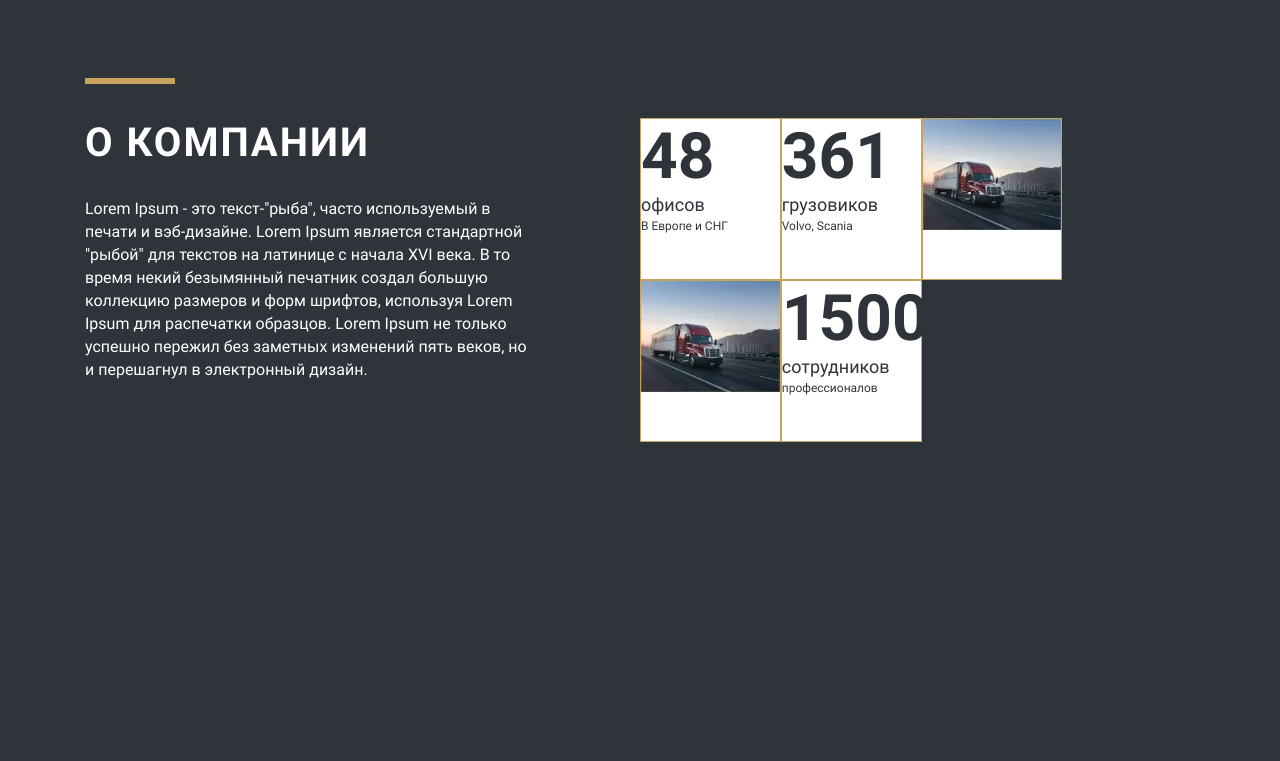
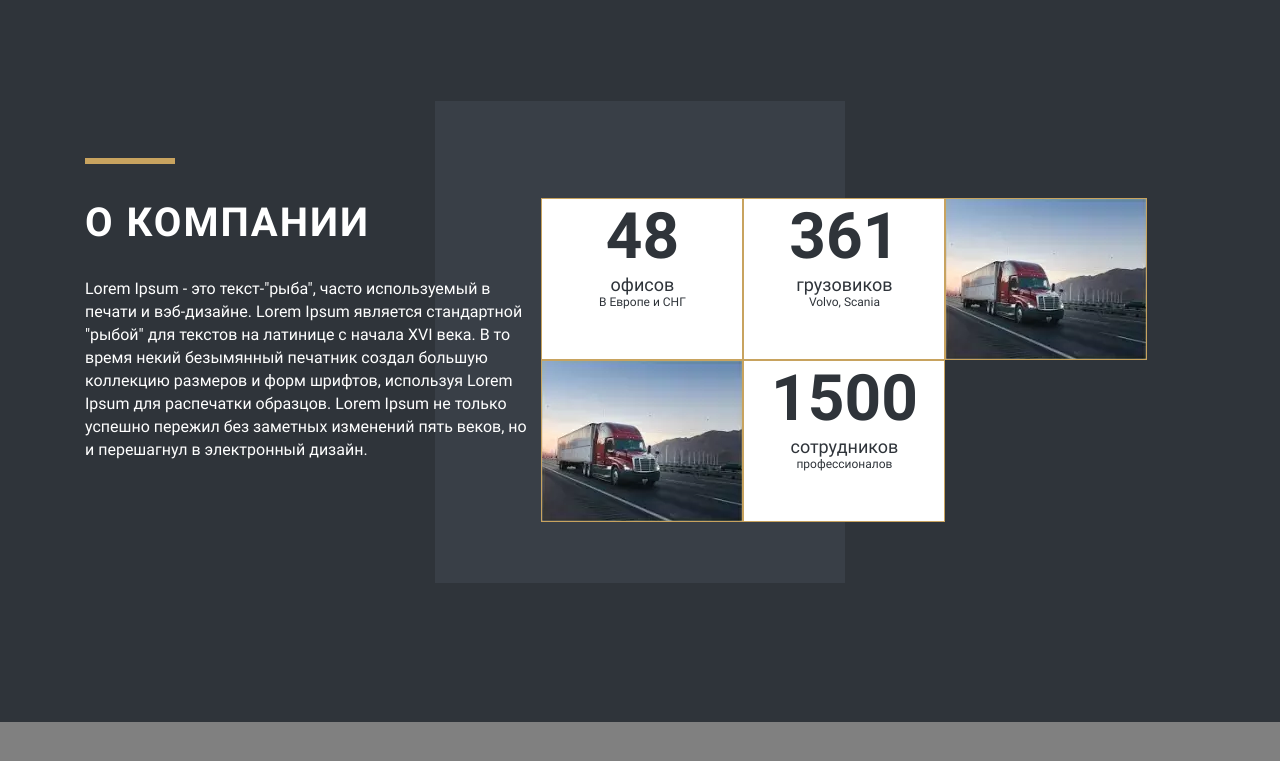
Before and after one commit to Bekjan555/Freight-transportation, a React (Create React App) app: page / in a window 1280 px wide. Shown: the part 2137-2898 px from the top of the page. Before the commit the page ends 2579 px from the top, so only its background shows below. Built offline with nearby package versions, Linux system fonts and the light colour scheme.

Commit message:
finished the section "about", created new section "map"

```diff
--- a/src/App.js
+++ b/src/App.js
@@ -3,6 +3,7 @@ import Hero from './components/hero';
 import Transportation from './components/transportation/index.jsx';
 import Services from './components/services/index.jsx';
 import About from './components/about/index.jsx';
+import Map from './components/map/index.jsx';
 
 
 const App = () => {
@@ -13,6 +14,7 @@ const App = () => {
       <Transportation />
       <Services/>
       <About/>
+      <Map/>
     </div>
   );
 };
--- a/src/base.scss
+++ b/src/base.scss
@@ -51,9 +51,15 @@ p {
 ul {
 	padding: 0;
 }
+.col-7 {
+	width: 58.88%;
+}
 
 .col-6 {
 	width: 50%;
+}
+.col-5 {
+	width: 41.12%;
 }
 
 .col-3 {
@@ -75,5 +81,4 @@ img {
 .flex-align-center {
 	display: flex;
 	align-items: center;
-	justify-content: space-between;
 }
--- a/src/components/about/_styles.scss
+++ b/src/components/about/_styles.scss
@@ -1,10 +1,8 @@
 @import "../global";
 
 .about {
-    margin-top: 120px;
-    &__row {
-        justify-content: space-between;
-    }
+    margin-top: 200px;
+    position: relative;
     &__description {
         font-size: 16px;
         line-height: 23px;
@@ -16,6 +14,8 @@
         background-color: white;
         color: $dark;
         border: 0.25px solid $gold;
+        flex-direction: column;
+        width: 200px;
     }
 }
 .text {
@@ -29,3 +29,14 @@
         font-size: 12px;
     }
 }
+
+.block {
+    width: 410px;
+    height: 482px;
+    background: #393F47;
+    position: absolute;
+    top: -30%;
+    left: 50%;
+    transform: translate(-50%);
+    z-index: -1;
+}
--- a/src/components/about/index.jsx
+++ b/src/components/about/index.jsx
@@ -8,7 +8,7 @@ const About = () => {
       <div className="container">
         <div className="about__content">
           <div className="about__row row">
-            <div className="col-6">
+            <div className="col-5">
               <h2 className="title">О компании</h2>
               <p className="about__description">
                 Lorem Ipsum - это текст-"рыба", часто используемый в печати и
@@ -20,29 +20,32 @@ const About = () => {
                 веков, но и перешагнул в электронный дизайн.
               </p>
             </div>
-            <div className="col-6 row">
-              <div className="about__item col-3">
+            <div className="col-7 row">
+              <div className="about__item flex-align-center">
                 <h3 className="text-big">48</h3>
                 <p className="text-medium">офисов</p>
                 <span className="text-small">В Европе и СНГ</span>
               </div>
-              <div className="about__item col-3">
+              <div className="about__item flex-align-center">
                 <h3 className="text-big">361</h3>
                 <p className="text-medium">грузовиков</p>
                 <span className="text-small">Volvo, Scania</span>
               </div>
-              <div className="about__item col-3">
+              <div className="about__item flex-align-center">
                 <img src={car2} alt="" />
               </div>
-              <div className="about__item col-3">
+              <div className="about__item flex-align-center">
                 <img src={car2} alt="" />
               </div>
-              <div className="about__item col-3">
+              <div className="about__item flex-align-center">
                 <h3 className="text-big">1500</h3>
                 <p className="text-medium">сотрудников</p>
                 <span className="text-small">профессионалов</span>
               </div>
             </div>
+          </div>
+          <div className="block">
+
           </div>
         </div>
       </div>
--- /dev/null
+++ b/src/components/map/_styles.scss
@@ -0,0 +1,7 @@
+@import "../global";
+
+.map {
+    height: 450px;
+    background-color: gray;
+    margin-top: 200px;
+}
--- /dev/null
+++ b/src/components/map/index.jsx
@@ -0,0 +1,12 @@
+import React from 'react';
+import "./_styles.scss";
+
+const googleMap = () => {
+    return (
+        <section className="map">
+
+        </section>
+    )
+}
+
+export default googleMap;
```
